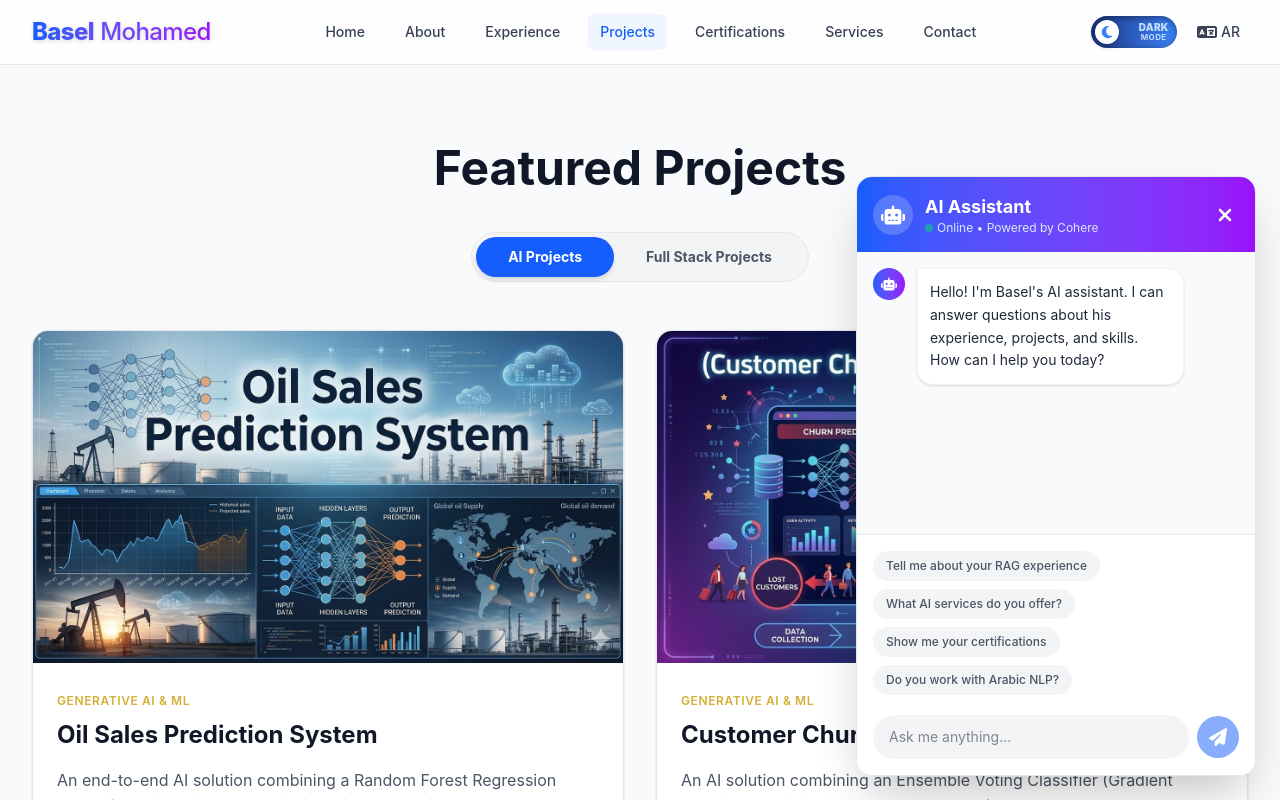
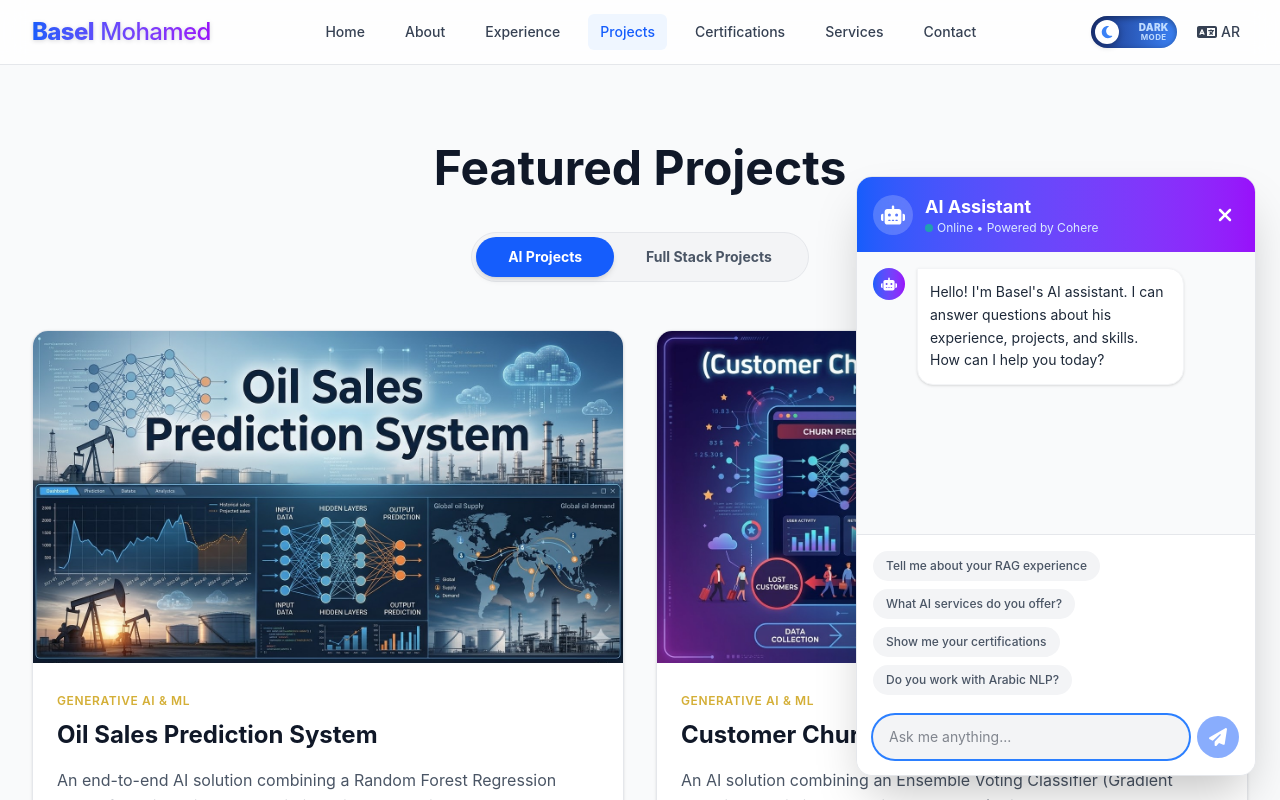
Before and after one commit to Basel-Mohamed/Portfolio, a React (Vite) app: page /projects in a window 1280 px wide. Both pictures are taken after a click on the button "AI Assistant". Shown: the top 800 px of the page. Built offline with nearby package versions, Linux system fonts and the light colour scheme.

Commit message:
focus after response

```diff
--- a/src/components/features/AIChatbot.tsx
+++ b/src/components/features/AIChatbot.tsx
@@ -99,7 +99,9 @@ export function AIChatbot() {
   ]);
   const [inputValue, setInputValue] = useState('');
   const [isTyping, setIsTyping] = useState(false);
+
   const messagesEndRef = useRef<HTMLDivElement>(null);
+  const inputRef = useRef<HTMLInputElement>(null); // Added ref for the input
 
   const scrollToBottom = () => {
     messagesEndRef.current?.scrollIntoView({ behavior: "smooth" });
@@ -108,6 +110,16 @@ export function AIChatbot() {
   useEffect(() => {
     scrollToBottom();
   }, [messages, isOpen, isTyping]);
+
+  // New useEffect to focus the input when modal opens or bot finishes typing
+  useEffect(() => {
+    if (isOpen && !isTyping) {
+      // Slight delay ensures the modal animation completes before focusing
+      setTimeout(() => {
+        inputRef.current?.focus();
+      }, 100);
+    }
+  }, [isOpen, isTyping]);
 
   const generateResponse = async (query: string, currentMessages: Message[]) => {
     setIsTyping(true);
@@ -325,6 +337,7 @@ export function AIChatbot() {
 
               <div className="relative flex items-center gap-2">
                 <input
+                  ref={inputRef}
                   type="text"
                   value={inputValue}
                   onChange={(e) => setInputValue(e.target.value)}
```
